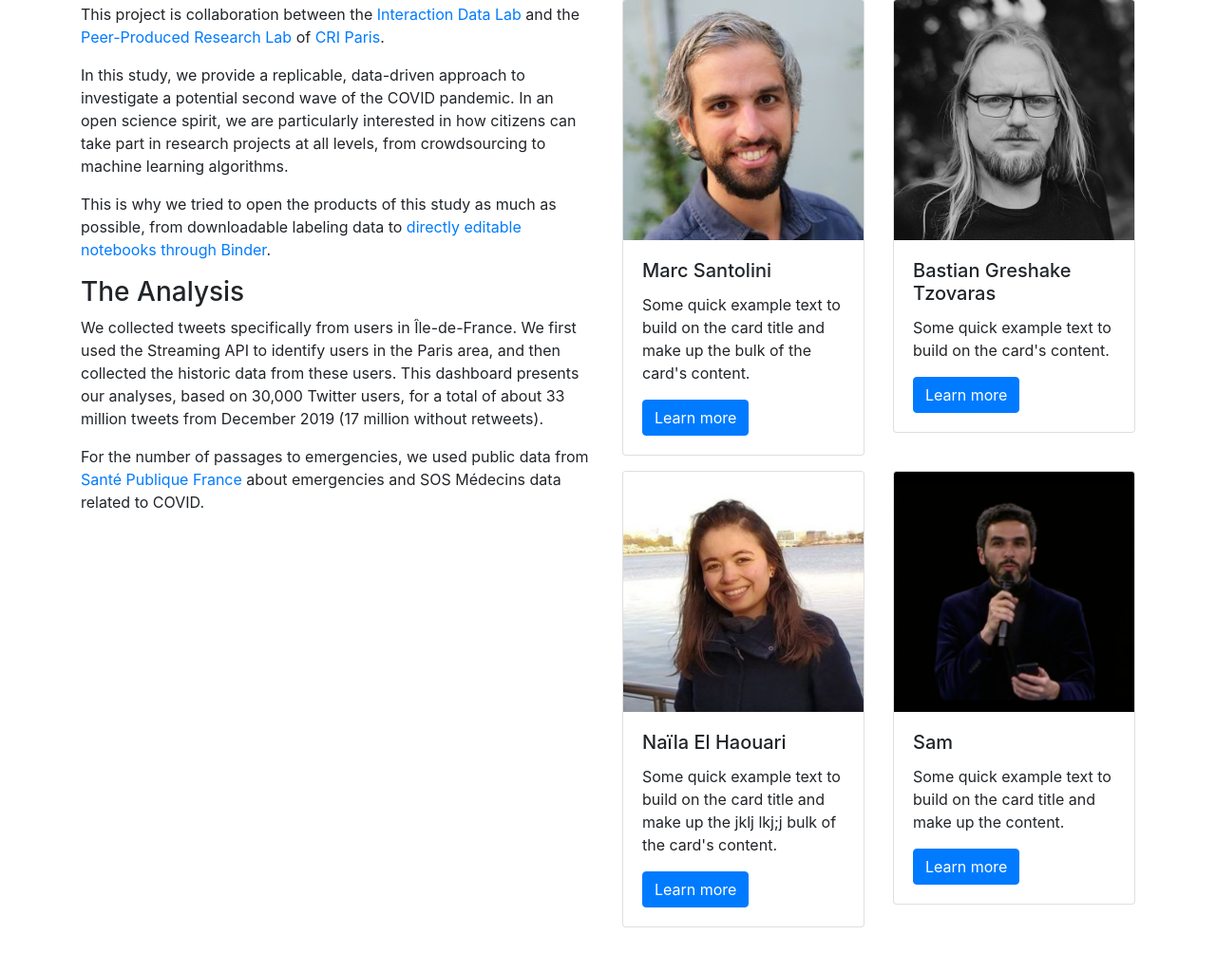
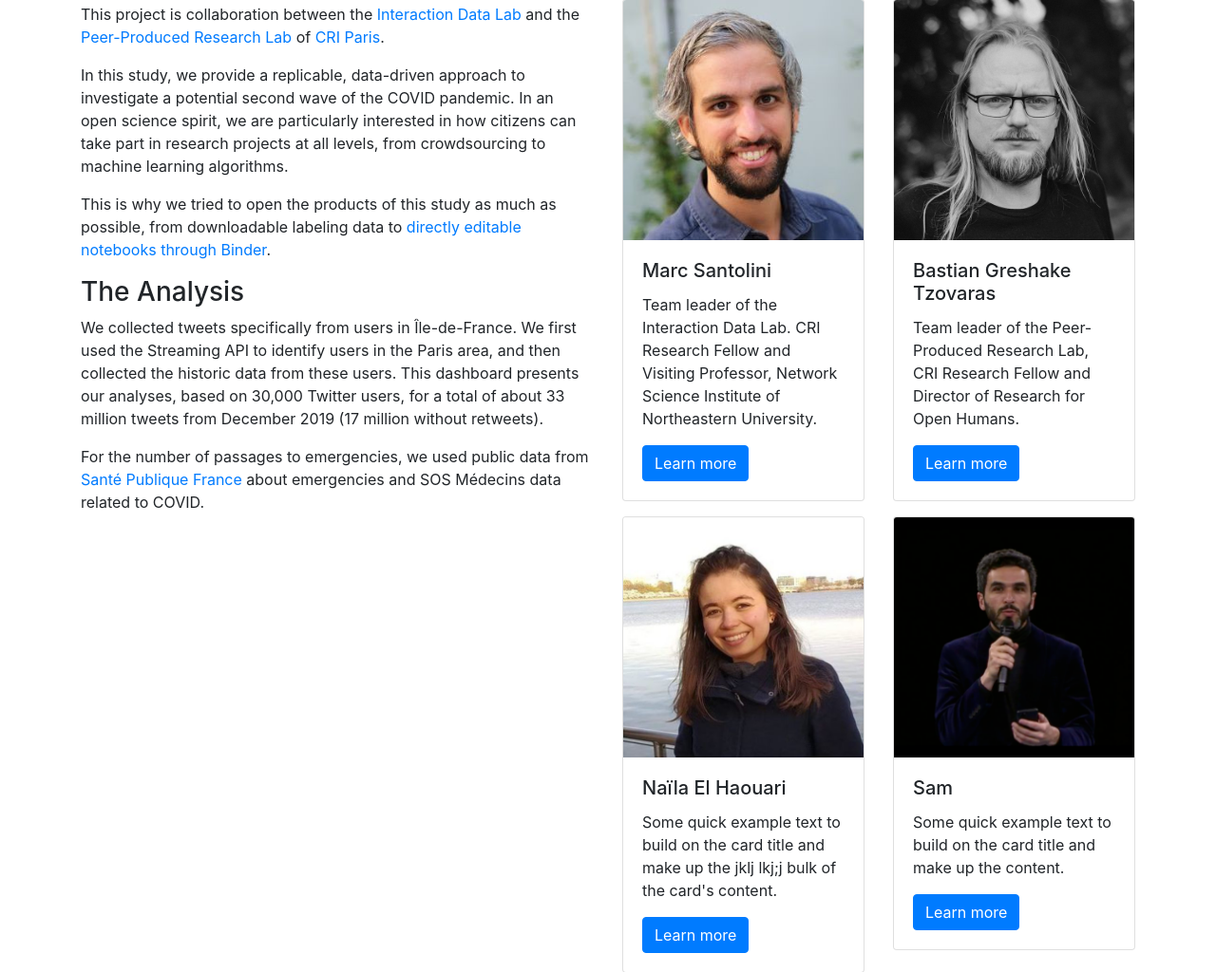
Before and after one commit to PeerProducedResearch/tweetannotator, a Django app: page /about/ in a window 1280 px wide. Shown: the part 127-1151 px from the top of the page at 95% size. Run offline with Django 3.2, Linux system fonts and the light colour scheme; some libraries are stand-ins or nearby versions.

Commit message:
updated translations

```diff
--- a/main/templates/main/about.html
+++ b/main/templates/main/about.html
@@ -55,9 +55,12 @@
         <h5 class="card-title">Marc Santolini</h5>
         <p class="card-text">
           {% blocktrans %}
-          Some quick example text to build on the card title and make up the bulk of the card's content.</p>
+          Team leader of the Interaction Data Lab.
+          CRI Research Fellow and Visiting Professor,
+          Network Science Institute of Northeastern University.
+        </p>
           {%endblocktrans%}
-          <a href="#" class="btn btn-primary">Learn more</a>
+          <a href="https://marcsantolini.com/" class="btn btn-primary">Learn more</a>
       </div>
     </div>
     </div>
@@ -68,9 +71,11 @@
         <h5 class="card-title">Bastian Greshake Tzovaras</h5>
         <p class="card-text">
           {% blocktrans %}
-          Some quick example text to build on the card's content.</p>
+          Team leader of the Peer-Produced Research Lab, CRI Research Fellow and
+          Director of Research for Open Humans.
+        </p>
           {%endblocktrans%}
-          <a href="#" class="btn btn-primary">Learn more</a>
+          <a href="https://tzovar.as" class="btn btn-primary">Learn more</a>
       </div>
     </div>
     </div>
```
Also changed, not shown: locale/de/LC_MESSAGES/django.po, locale/en/LC_MESSAGES/django.po.
